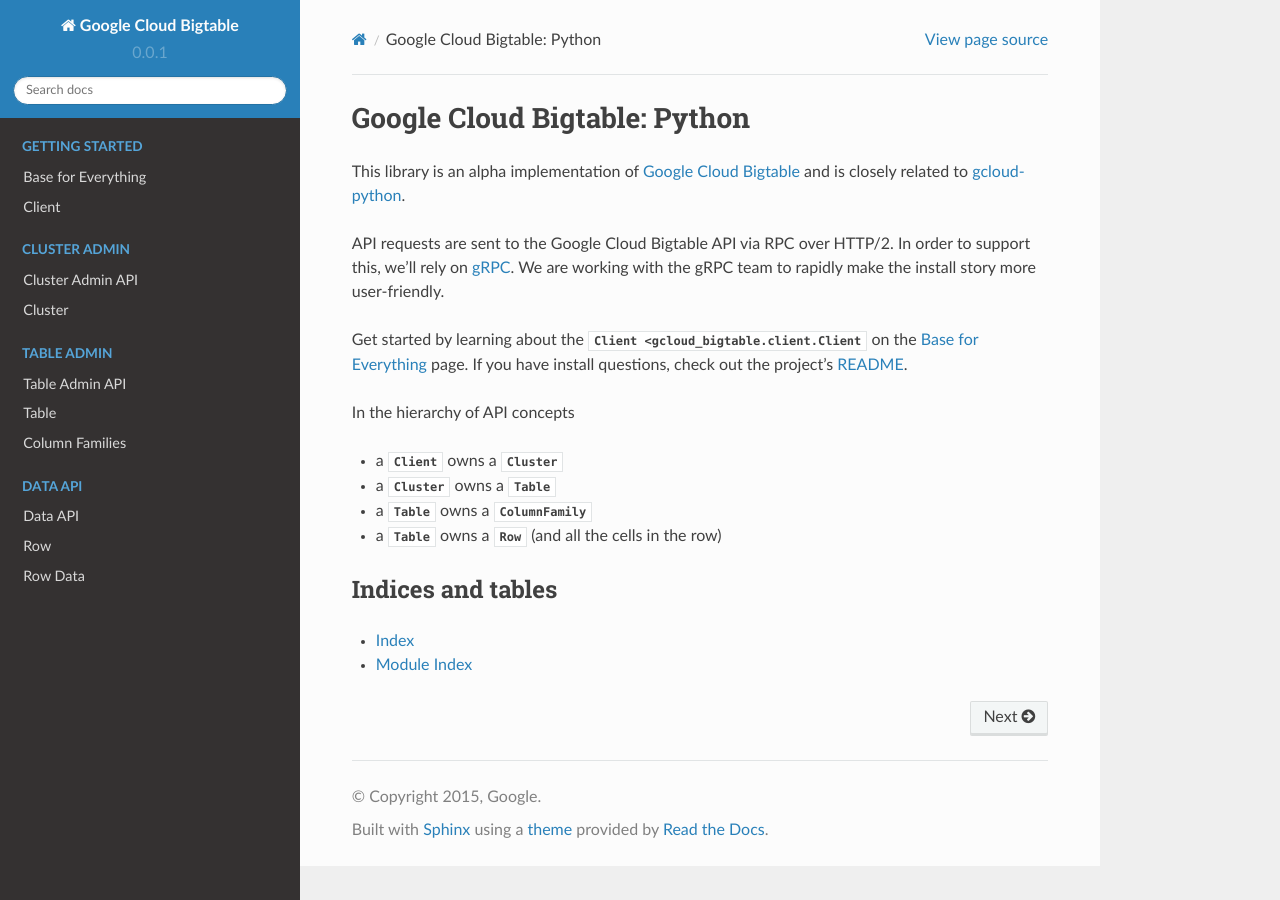
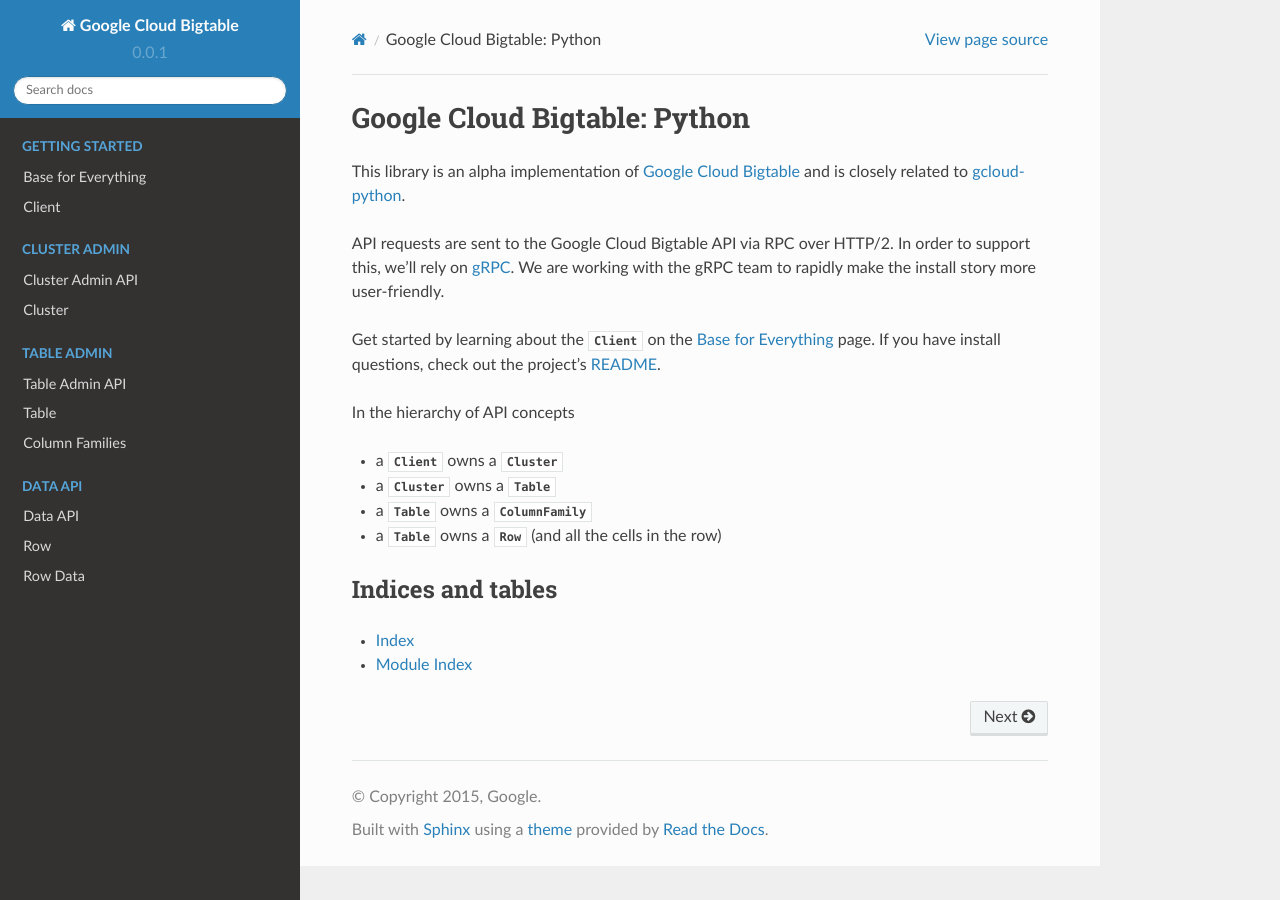
Before and after one commit to dhermes/gcloud-python-bigtable, a Sphinx documentation site: the page built from docs/index.rst, in a window 1280 px wide. Built offline with Sphinx 7.4.7 and the Read the Docs theme 2.0.0, drawn with Linux system fonts in a browser that asks for light colours; the version number is read from the project's files by our own code.

Commit message:
Fixing RST typo.

```diff
--- a/docs/index.rst
+++ b/docs/index.rst
@@ -43,7 +43,7 @@
 team to rapidly make the install story more user-friendly.
 
 Get started by learning about the
-:class:`Client <gcloud_bigtable.client.Client` on the `Base for Everything`_
+:class:`Client <gcloud_bigtable.client.Client>` on the `Base for Everything`_
 page. If you have install questions, check out the project's `README`_.
 
 In the hierarchy of API concepts
```
